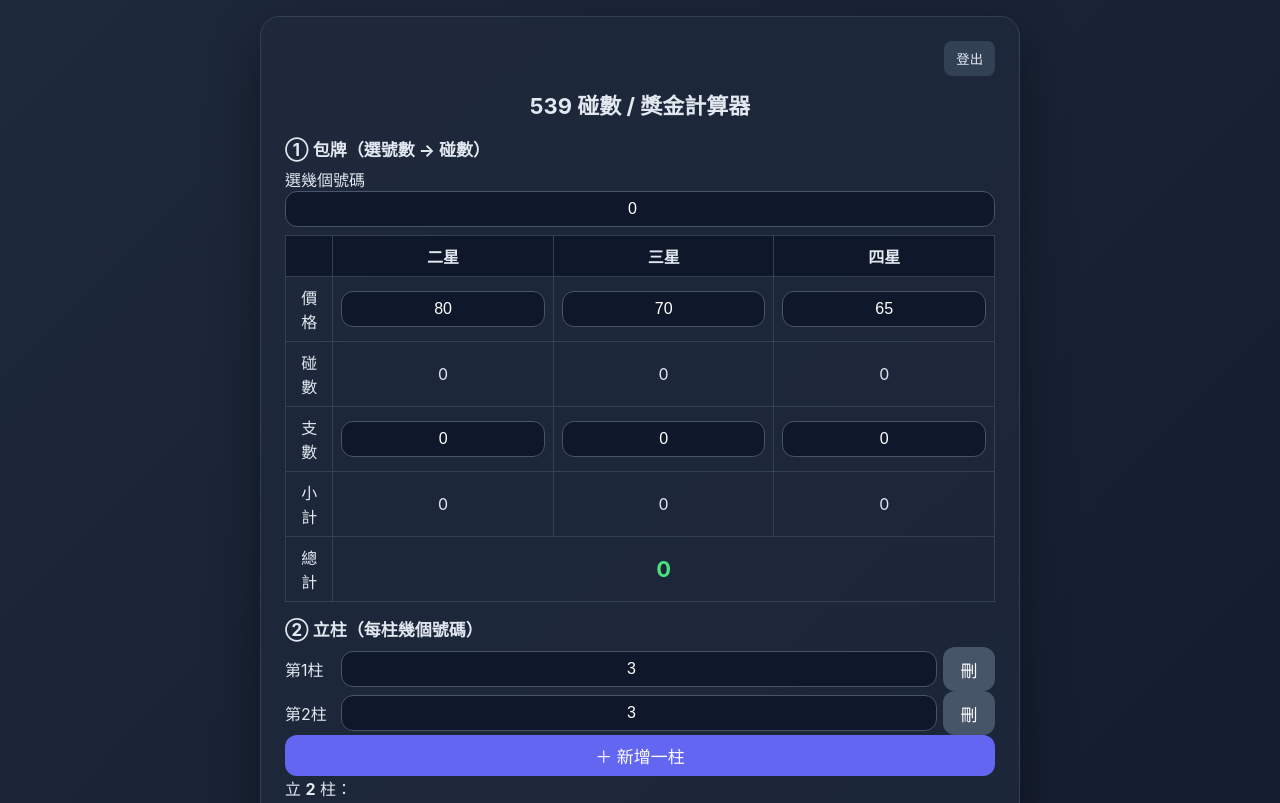
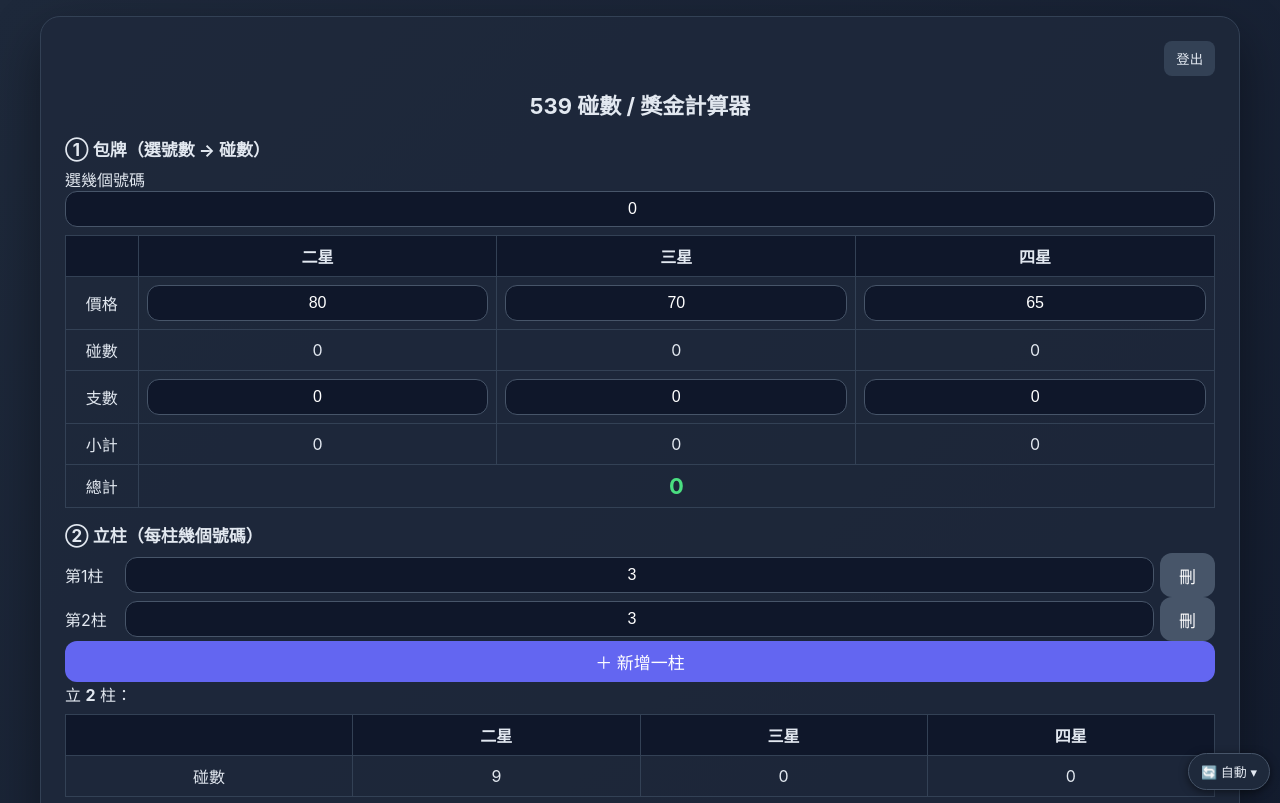
Before and after one commit to topone1001-stack/calc-539, a website: page public/calc.html in a window 1280 px wide. Shown: the top 803 px of the page. Drawn offline with Linux system fonts and the light colour scheme; no server answers.

Commit message:
手機版/電腦版 切換

```diff
--- a/public/calc.html
+++ b/public/calc.html
@@ -1,4 +1,4 @@
-<!doctype html><html lang="zh-TW"><head><meta charset="utf-8"><meta name="viewport" content="width=device-width,initial-scale=1"><title>539 碰數計算器</title><link rel="stylesheet" href="/style.css"><style>
+<!doctype html><html lang="zh-TW"><head><meta charset="utf-8"><meta name="viewport" content="width=device-width,initial-scale=1"><title>539 碰數計算器</title><link rel="stylesheet" href="/style.css"><script src="/layout.js"></script><style>
 body{display:block}.wrap{margin:0 auto}.card{max-width:none}table{width:100%;border-collapse:collapse;margin:8px 0 4px}td,th{border:1px solid #334155;padding:8px;text-align:center}th{background:#0f172a}
 input.n{margin:0;padding:8px;text-align:center}h2{font-size:17px;margin:14px 0 6px}.tot{font-size:22px;color:#4ade80;font-weight:700}.note{font-size:12px;color:#94a3b8}.cols input{margin:4px 0}
 .drawbox{border:1px solid #334155;border-radius:10px;padding:10px;margin:8px 0}.ball{display:inline-block;min-width:30px;padding:5px 0;margin:2px;border-radius:50%;background:#f59e0b;color:#111;font-weight:700;text-align:center}.ball.sp{background:#ef4444;color:#fff}.ball.hit{background:#22c55e;outline:3px solid #fff}.hist{font-size:13px;max-height:220px;overflow:auto}.hist td{padding:4px}details{margin-top:6px}.vw{position:relative;width:100%;padding-top:56.25%;margin-top:8px;background:#000;border-radius:8px;overflow:hidden}.vw iframe{position:absolute;inset:0;width:100%;height:100%;border:0}.vbtn{display:inline-block;margin:6px 8px 0 0;color:#60a5fa}.prz td,.prz th{font-size:13px;padding:4px}</style></head><body><div class="wrap" style="flex-direction:column;align-items:stretch;max-width:760px">
--- /dev/null
+++ b/public/layout.js
@@ -0,0 +1,11 @@
+// 版面切換：auto（依螢幕寬度）/ m 手機版 / d 電腦版，記在 localStorage
+(function(){const K='calc.layout',vp=document.querySelector('meta[name=viewport]');
+ const get=()=>localStorage.getItem(K)||'auto';
+ function apply(){const m=get(),h=document.documentElement;h.classList.remove('lay-m','lay-d');
+  const eff=m==='auto'?(innerWidth>=900?'d':'m'):m;h.classList.add('lay-'+eff);
+  if(vp)vp.setAttribute('content',m==='d'?'width=1200':'width=device-width,initial-scale=1');
+  const b=document.getElementById('laybtn');if(b)b.textContent=(m==='auto'?'🔄 自動':m==='m'?'📱 手機版':'🖥️ 電腦版')+' ▾';}
+ function btn(){if(document.getElementById('laybtn'))return;const b=document.createElement('button');b.id='laybtn';b.type='button';b.title='切換手機版／電腦版';
+  b.onclick=()=>{const o=['auto','m','d'],n=o[(o.indexOf(get())+1)%3];n==='auto'?localStorage.removeItem(K):localStorage.setItem(K,n);apply();};document.body.append(b);apply();}
+ apply();addEventListener('resize',()=>get()==='auto'&&apply());
+ document.readyState==='loading'?document.addEventListener('DOMContentLoaded',btn):btn();})();
--- a/public/login.html
+++ b/public/login.html
@@ -1,4 +1,4 @@
-<!doctype html><html lang="zh-TW"><head><meta charset="utf-8"><meta name="viewport" content="width=device-width,initial-scale=1"><title>登入 - 計算機</title><link rel="stylesheet" href="/style.css"></head><body>
+<!doctype html><html lang="zh-TW"><head><meta charset="utf-8"><meta name="viewport" content="width=device-width,initial-scale=1"><title>登入 - 計算機</title><link rel="stylesheet" href="/style.css"><script src="/layout.js"></script></head><body>
 <form class="card" method="post" action="/login"><h1>🔐 計算機登入</h1><div class="err" id="e"></div>
 <label>帳號<input name="username" autocomplete="username" required autofocus></label><label>密碼<input name="password" type="password" autocomplete="current-password" required></label><button class="btn">登入</button></form>
 <script>const e=new URLSearchParams(location.search).get('e');if(e)document.getElementById('e').textContent=e==='rate'?'嘗試次數過多，請 15 分鐘後再試':e==='off'?'帳號已停用或已過期':'帳號或密碼錯誤';</script></body></html>
--- a/public/style.css
+++ b/public/style.css
@@ -8,3 +8,13 @@ h1{font-size:22px;margin-bottom:16px;text-align:center}input{width:100%;padding:
 .keys{display:grid;grid-template-columns:repeat(4,1fr);gap:10px}.keys button{height:64px;font-size:24px;border:0;border-radius:14px;background:#334155;color:#fff;cursor:pointer;transition:.1s}.keys button:active{transform:scale(.95)}
 .keys .op{background:#4f46e5}.keys .fn{background:#475569}.keys .eq{background:#22c55e}.hist{flex:1 1 240px;max-width:420px}.hist ul{list-style:none;max-height:360px;overflow:auto}.hist li{padding:10px;border-bottom:1px solid #334155;cursor:pointer;text-align:right}.hist li small{display:block;color:#94a3b8}
 @media(max-width:480px){.keys button{height:72px}}
+/* ---- 版面切換 ---- */
+#laybtn{position:fixed;right:10px;bottom:10px;z-index:99;padding:8px 12px;border:1px solid #475569;border-radius:20px;background:#1e293b;color:#e2e8f0;font-size:13px;box-shadow:0 2px 8px #0008;cursor:pointer;width:auto}
+html.lay-m .wrap{max-width:480px!important;margin:0 auto!important}
+html.lay-m .secs{display:block}
+html.lay-d body{min-width:1100px}
+html.lay-d .wrap{max-width:1200px!important}
+html.lay-d .secs{display:grid;grid-template-columns:1fr 1fr;gap:0 24px}
+html.lay-d .secs>section{min-width:0}
+html.lay-d .tops{display:grid;grid-template-columns:1fr 1fr;gap:0 16px;align-items:start}
+html.lay-d .u{display:inline-block;vertical-align:top;width:calc(50% - 8px);margin-right:8px}
```
Also changed, not shown: server.js (+4 -3 lines).
